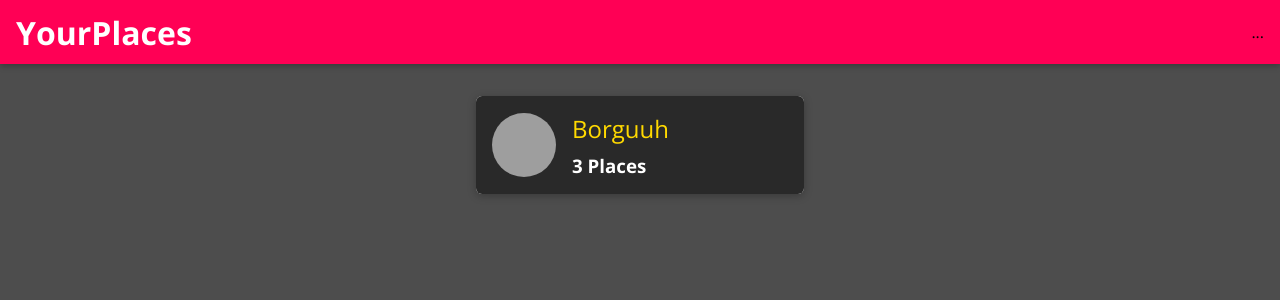
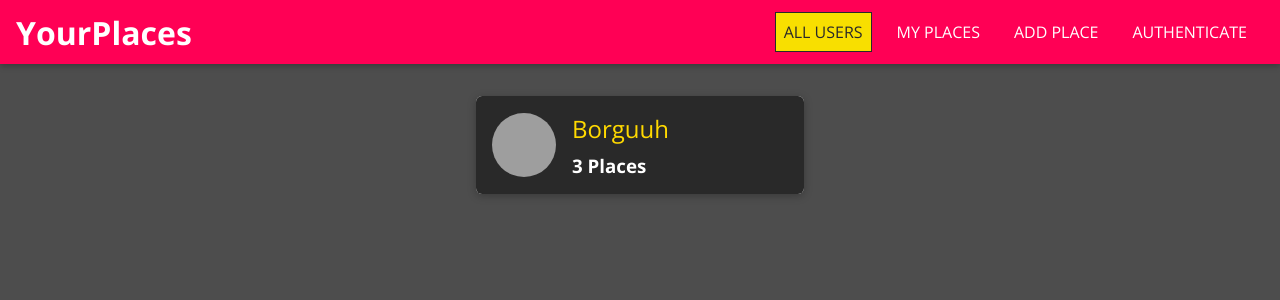
Before and after one commit to Ar8official/U-Places, a React (Create React App) app: page / in a window 1280 px wide. Shown: the top 300 px of the page. Built offline with nearby package versions, Linux system fonts and the light colour scheme; grey boxes are pictures that could not be loaded.

Commit message:
ndding navlinks

```diff
--- a/src/shared/components/Navigation/MainNavigation.js
+++ b/src/shared/components/Navigation/MainNavigation.js
@@ -2,6 +2,7 @@
 import { Link } from 'react-router-dom';
 
 import MainHeader from './MainHeader';
+import NavLinks from './NavLinks';
 import './MainNavigation.css';
 
 const MainNavigation = props => {
@@ -16,7 +17,7 @@
         <Link to="/">YourPlaces</Link>
       </h1>
       <nav>
-        ...
+        <NavLinks />
       </nav>
     </MainHeader>
   );
--- a/src/shared/components/Navigation/NavLinks.css
+++ b/src/shared/components/Navigation/NavLinks.css
@@ -0,0 +1,76 @@
+.nav-links {
+  list-style: none;
+  margin: 0;
+  padding: 0;
+  width: 100%;
+  height: 100%;
+  display: flex;
+  flex-direction: column;
+  justify-content: center;
+  align-items: center;
+}
+
+.nav-links li {
+  margin: 1rem;
+}
+
+.nav-links a {
+  border: 1px solid transparent;
+  color: #292929;
+  text-decoration: none;
+  padding: 0.5rem;
+}
+
+.nav-links a:hover,
+.nav-links a:active,
+.nav-links a.active {
+  background: #f8df00;
+  border-color: #292929;
+  color: #292929;
+}
+
+.nav-links button {
+  cursor: pointer;
+  border: 1px solid #292929;
+  color: #292929;
+  background: transparent;
+  padding: 0.5rem;
+  font: inherit;
+}
+
+.nav-links button:focus {
+  outline: none;
+}
+
+.nav-links button:hover,
+.nav-links button:active {
+  background: #292929;
+  color: white;
+}
+
+@media (min-width: 768px) {
+  .nav-links {
+    flex-direction: row;
+  }
+
+  .nav-links li {
+    margin: 0 0.5rem;
+  }
+
+  .nav-links a {
+    color: white;
+    text-decoration: none;
+  }
+
+  .nav-links button {
+    border: 1px solid white;
+    color: white;
+    background: transparent;
+  }
+
+  .nav-links button:hover,
+  .nav-links button:active {
+    background: #f8df00;
+    color: #292929;
+  }
+}
--- a/src/shared/components/Navigation/NavLinks.js
+++ b/src/shared/components/Navigation/NavLinks.js
@@ -0,0 +1,23 @@
+import React from 'react';
+import { NavLink } from 'react-router-dom';
+
+import './NavLinks.css';
+
+const NavLinks = props => {
+  return <ul className="nav-links">
+    <li>
+      <NavLink to="/" exact>ALL USERS</NavLink>
+    </li>
+    <li>
+      <NavLink to="/u1/places">MY PLACES</NavLink>
+    </li>
+    <li>
+      <NavLink to="/places/new">ADD PLACE</NavLink>
+    </li>
+    <li>
+      <NavLink to="/auth">AUTHENTICATE</NavLink>
+    </li>
+  </ul>
+};
+
+export default NavLinks;
```
